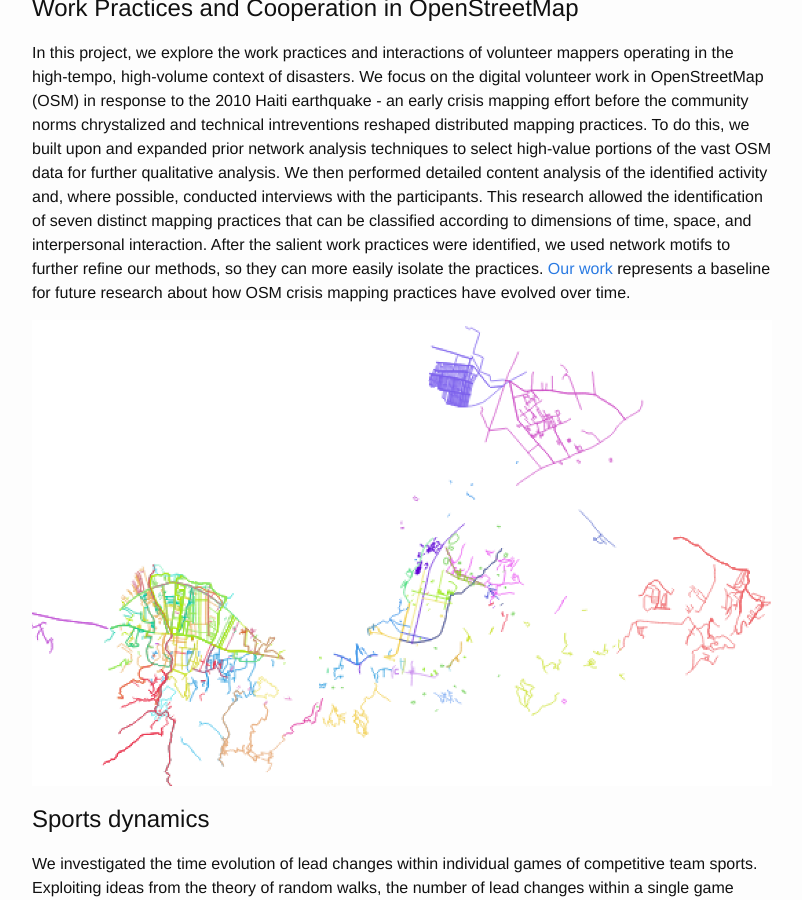
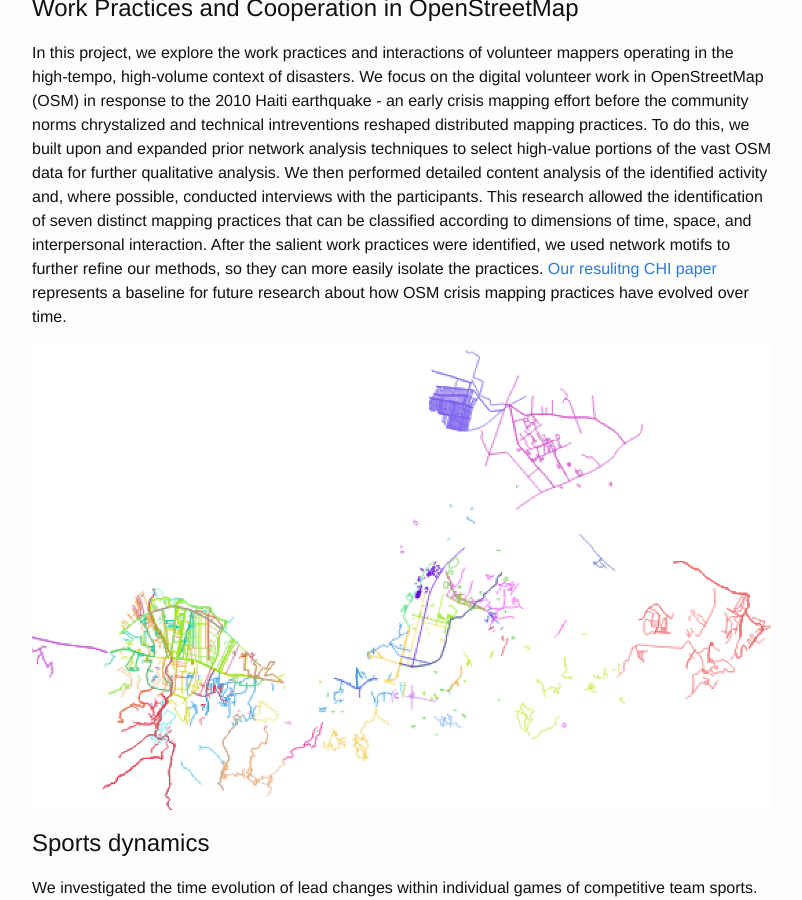
Before and after one commit to marinkala/marinkala.github.com, a Jekyll site: the page built from 4projects.md, in a window 1280 px wide and 900 px high, scrolled down 762 px. Shown: the whole window, without its empty margins (238-1040 px from the left). Built offline with Jekyll 4.4.1, drawn with Linux system fonts in a browser that asks for light colours.

Commit message:
added link

```diff
--- a/4projects.md
+++ b/4projects.md
@@ -22,7 +22,7 @@
 [epic-osm website](http://project-epic.github.io/epic-osm/)
 
 ## Work Practices and Cooperation in OpenStreetMap
-In this project, we explore the work practices and interactions of volunteer mappers operating in the high-tempo, high-volume context of disasters. We focus on the digital volunteer work in OpenStreetMap (OSM) in response to the 2010 Haiti earthquake - an early crisis mapping effort before the community norms chrystalized and technical intreventions reshaped distributed mapping practices. To do this, we built upon and expanded prior network analysis techniques to select high-value portions of the vast OSM data for further qualitative analysis. We then performed detailed content analysis of the identified activity and, where possible, conducted interviews with the participants. This research allowed the identification of seven distinct mapping practices that can be classified according to dimensions of time, space, and interpersonal interaction.  After the salient work practices were identified, we used network motifs to further refine our methods, so they can more easily isolate the practices. [Our work](http://dl.acm.org/citation.cfm?id=2858371) represents a baseline for future research about how OSM crisis mapping practices have evolved over time.
+In this project, we explore the work practices and interactions of volunteer mappers operating in the high-tempo, high-volume context of disasters. We focus on the digital volunteer work in OpenStreetMap (OSM) in response to the 2010 Haiti earthquake - an early crisis mapping effort before the community norms chrystalized and technical intreventions reshaped distributed mapping practices. To do this, we built upon and expanded prior network analysis techniques to select high-value portions of the vast OSM data for further qualitative analysis. We then performed detailed content analysis of the identified activity and, where possible, conducted interviews with the participants. This research allowed the identification of seven distinct mapping practices that can be classified according to dimensions of time, space, and interpersonal interaction.  After the salient work practices were identified, we used network motifs to further refine our methods, so they can more easily isolate the practices. [Our resulitng CHI paper](http://dl.acm.org/citation.cfm?id=2858371) represents a baseline for future research about how OSM crisis mapping practices have evolved over time.
 
 ![Filling In the Map](/assets/fillInMap.png)
 
```
